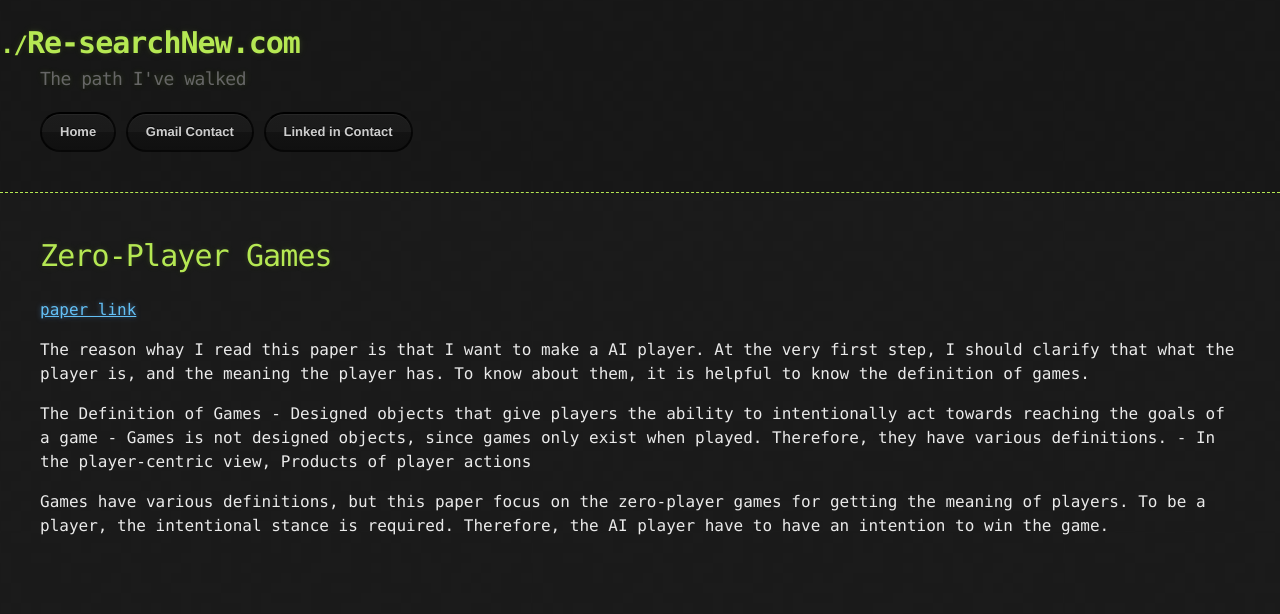
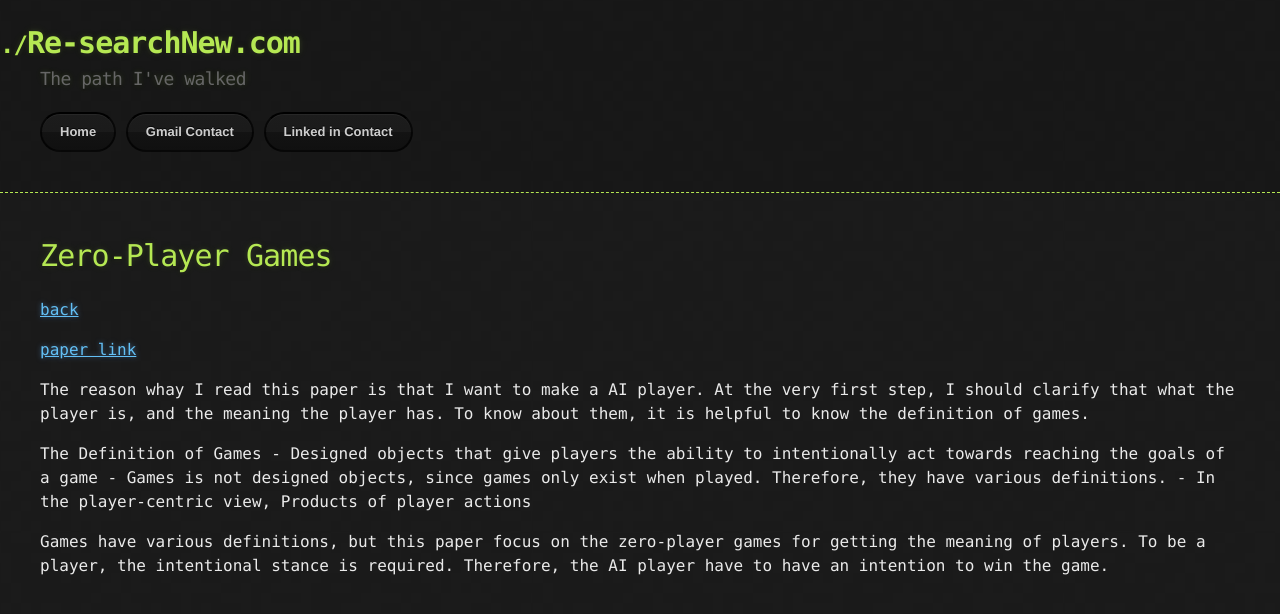
Before and after one commit to celindacain25/jin993.github.io, a Jekyll site: the page built from project/sc2AI/Prev/zero.md, in a window 1280 px wide. Shown: the top 614 px of the page. Built offline with Jekyll 4.4.1, drawn with Linux system fonts in a browser that asks for light colours; our own code applies the rules of GitHub Pages for plain Markdown files.

```diff
--- a/project/sc2AI/Prev/zero.md
+++ b/project/sc2AI/Prev/zero.md
@@ -3,8 +3,9 @@ layout: default
 ---
 
 # Zero-Player Games
+[back]("../sc2ai"){:.text-right}
 
-[paper link]("http://www.jesperjuul.net/text/zeroplayergames/")
+[paper link](http://www.jesperjuul.net/text/zeroplayergames/){: target="_blank"}
 
 The reason whay I read this paper is that I want to make a AI player. At the very first step, I should clarify that what the player is, and the meaning the player has. To know about them, it is helpful to know the definition of games.
 
```
